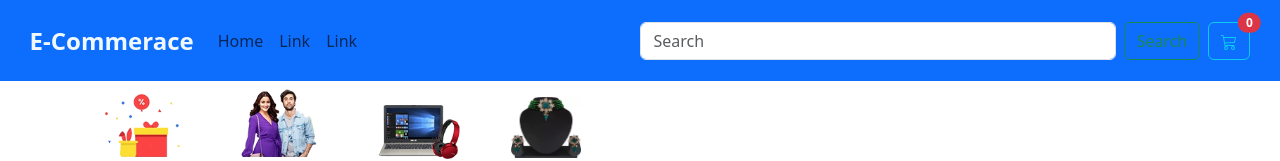
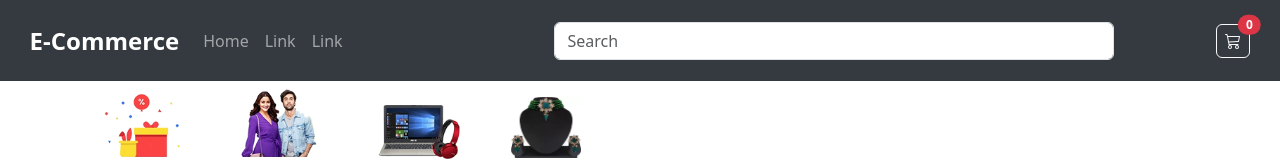
Before and after one commit to MuhammadShafaqat/React-Store, a React (Create React App) app: page /cartItems in a window 1280 px wide. Shown: the top 161 px of the page. Built offline with nearby package versions, Linux system fonts and the light colour scheme.

Commit message:
header set

```diff
--- a/src/components/cartItems/cartItems.jsx
+++ b/src/components/cartItems/cartItems.jsx
@@ -26,7 +26,7 @@ const CartItems = () => {
     <div>
       {products.length !== 0 ? (
         <div className="container">
-          <div className="card_table">
+          <div className={styles.card_table}>
             <div className="cart-product">
               <table className="table table-responsive">
                 <thead>
--- a/src/components/navbar1/Navbar1.jsx
+++ b/src/components/navbar1/Navbar1.jsx
@@ -1,50 +1,35 @@
 import Button from 'react-bootstrap/Button';
-
 import Container from 'react-bootstrap/Container';
 import Form from 'react-bootstrap/Form';
 import Nav from 'react-bootstrap/Nav';
 import Navbar from 'react-bootstrap/Navbar';
-import NavDropdown from 'react-bootstrap/NavDropdown';
 import { BsCart3 } from 'react-icons/bs';
-import styles from './styles.module.scss'
+import styles from './styles.module.scss';
 import { useSelector } from 'react-redux';
 import { Link } from 'react-router-dom';
 
-export const Navbar1 =({setSearchTerm})=> {
+export const Navbar1 = ({ setSearchTerm }) => {
   const handleSearchChange = (e) => {
     setSearchTerm(e.target.value);
   };
   const cart = useSelector((state) => state.cart);
 
   return (
-    <Navbar expand="lg" bg='primary' className={styles.wrapper}>
+    <Navbar expand="lg"  variant="dark" className={styles.wrapper}>
       <Container fluid>
-      <Navbar.Brand as={Link} to="/" className={styles.title}>E-Commerace</Navbar.Brand>        <Navbar.Toggle aria-controls="navbarScroll" />
+        <Navbar.Brand as={Link} to="/" className={styles.title}>E-Commerce</Navbar.Brand>
+        <Navbar.Toggle aria-controls="navbarScroll" />
         <Navbar.Collapse id="navbarScroll">
-          <Nav
-            className="me-auto my-2 my-lg-0"
-            style={{ maxHeight: '100px' }}
-            navbarScroll
-          >
+          <Nav className="me-auto my-2 my-lg-0" navbarScroll>
             <Nav.Link as={Link} to="/" >
               Home
             </Nav.Link>
             <Nav.Link href="#action2">Link</Nav.Link>
-            {/* <NavDropdown title="Link" id="navbarScrollingDropdown"> */}
-              {/* <NavDropdown.Item href="#action3">Action</NavDropdown.Item> */}
-              {/* <NavDropdown.Item href="#action4">
-                Another action
-              </NavDropdown.Item>
-              <NavDropdown.Divider />
-              <NavDropdown.Item href="#action5">
-                Something else here
-              </NavDropdown.Item> */}
-            {/* </NavDropdown> */}
             <Nav.Link href="#" >
               Link
             </Nav.Link>
           </Nav>
-          <Form  className={styles.search}>
+          <Form className={`mx-auto ${styles.search}`}>
             <Form.Control
               type="search"
               placeholder="Search"
@@ -52,19 +37,16 @@ export const Navbar1 =({setSearchTerm})=> {
               aria-label="Search"
               onChange={handleSearchChange}
             />
-            <Button variant="outline-success">Search</Button>
           </Form>
-
-          <Link to="/cartItems" className="position-relative ms-2 btn btn-outline-info">
-      <BsCart3 style={{ padding: "0" }} />
-      <span
-        style={{ fontSize: "12px" }}
-        className="position-absolute top-0 start-100 translate-middle badge rounded-pill bg-danger"
-      >
+          <div className={styles.cartContainer}>
+            <Link to="/cartItems" className={`btn btn-outline-light ${styles.cartButton}`}>
+              <BsCart3 />
+              <span className={`position-absolute top-0 start-100 translate-middle badge rounded-pill bg-danger ${styles.cartBadge}`}>
                 {cart?.totalItems || 0}
                 <span className="visually-hidden">unread messages</span>
               </span>
             </Link>
+          </div>
         </Navbar.Collapse>
       </Container>
     </Navbar>
--- a/src/components/navbar1/styles.module.scss
+++ b/src/components/navbar1/styles.module.scss
@@ -1,16 +1,59 @@
-.wrapper{
+.wrapper {
     padding: 1.1rem;
-}
-.title{
-    color: aliceblue;
+    background-color: #343a40; // Dark background for navbar
+  }
+
+  .title {
+    color: #ffffff;
     font-size: 1.5rem;
     font-weight: bold;
-}
-.search{
-    display: flex;
-}
-@media (min-width: 998px) {
-    .search {
+    &:hover {
+      color: #00d1b2; // Add hover effect for the title
+    }
+  }
+
+  .search {
+    width: 100%;
+    max-width: 35rem;
+    @media (min-width: 998px) {
       width: 35rem;
     }
-}
+  }
+
+  .cartContainer {
+    display: flex;
+    align-items: center;
+    justify-content: center;
+  }
+
+  .cartButton {
+    position: relative;
+    display: flex;
+    align-items: center;
+    margin-left: auto;
+    margin-right: 0;
+    padding: 0.5rem;
+  }
+
+  .cartBadge {
+    font-size: 12px;
+  }
+
+  @media (max-width: 997px) {
+    .search {
+      width: auto;
+    }
+  }
+
+  @media (max-width: 575px) {
+    .wrapper {
+      padding: 0.5rem;
+    }
+    .title {
+      font-size: 1.2rem;
+    }
+    .cartContainer {
+      order: -1; // Ensure cart button appears before search bar on small screens
+      margin-bottom: 0.5rem;
+    }
+  }
```
Also changed, not shown: src/redux/reducers/cart.js (+1 -6 lines). Lines whose indentation alone changed are shown as unchanged.
